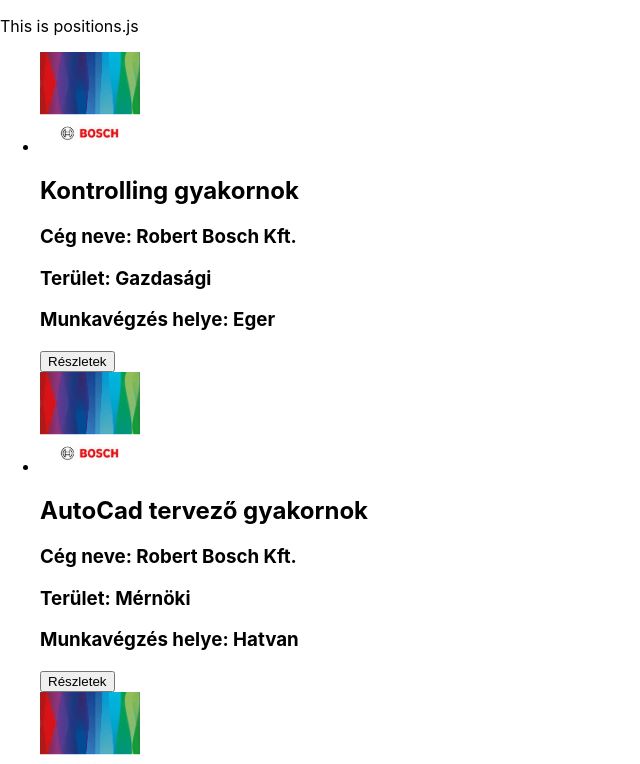
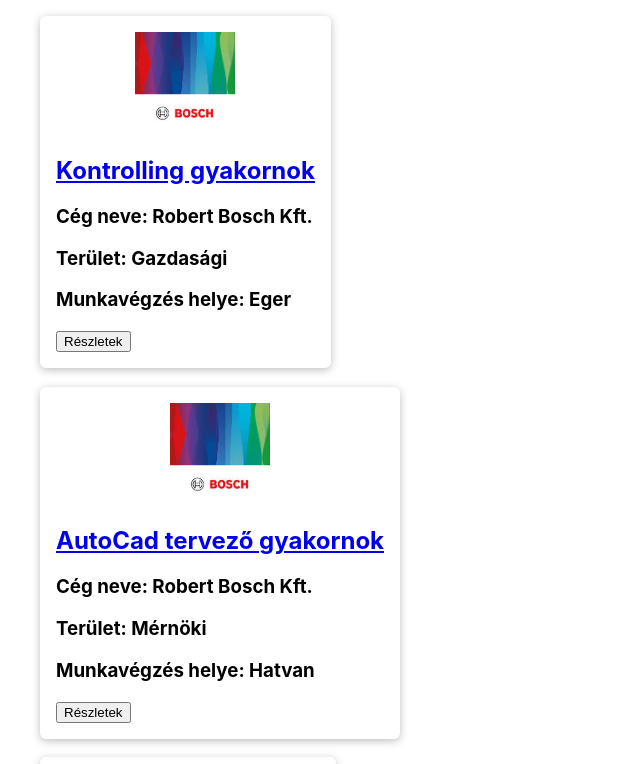
Before and after one commit to d6ri/ayhehl-thesis-2022, a React (Create React App) app: page / in a window 1280 px wide. Shown: the top 764 px of the page, without its empty margins (0-640 px from the left). Built offline with nearby package versions, Linux system fonts and the light colour scheme; the HTML template or start-up script is replaced by a standard one.

Commit message:
feat: creating Card component and styling PositionItems

```diff
--- /dev/null
+++ b/src/positions/components/PositionItem.css
@@ -0,0 +1,7 @@
+li {
+	list-style: none;
+}
+
+.positem__head {
+	text-align: center;
+}
--- a/src/positions/components/PositionItem.js
+++ b/src/positions/components/PositionItem.js
@@ -1,20 +1,27 @@
 import React, { useEffect, useState } from 'react';
+import { Link } from 'react-router-dom';
+
 import IndexImg from './UI/IndexImg.js';
+import Card from './UI/Card.js';
 import { WORKPLIST } from '../../testData/workplaces.js';
+import './PositionItem.css';
 
 const PositionItem = props => {
 	return (
 		<li>
-			<div>
+			<Card>
+				<div className="positem__head">
 					<IndexImg
 						src={`/images/${props.wid}.jpg`}
 						alt={props.wid}
 						widht="100px"
 						height="100px"
 					/>
+					<Link to={`/${props.wid}/${props.pid}`}>
 						<h2>{props.name}</h2>
+					</Link>
 				</div>
-			<div>
+				<div className="positem__info">
 					<h3>
 						Cég neve:
 						{WORKPLIST.map(wp => {
@@ -25,6 +32,7 @@
 					<h3>Munkavégzés helye: {props.location}</h3>
 					<button>Részletek</button>
 				</div>
+			</Card>
 		</li>
 	);
 };
--- /dev/null
+++ b/src/positions/components/UI/Card.css
@@ -0,0 +1,9 @@
+.card {
+	box-shadow: 0 2px 8px rgba(0, 0, 0, 0.26);
+	border-radius: 6px;
+	padding: 1rem;
+	overflow: hidden;
+	background: white;
+	width: fit-content;
+	margin-bottom: 1.5%;
+}
--- /dev/null
+++ b/src/positions/components/UI/Card.js
@@ -0,0 +1,13 @@
+import React from 'react';
+
+import './Card.css';
+
+const Card = props => {
+	return (
+		<div className={`card ${props.className}`} style={props.style}>
+			{props.children}
+		</div>
+	);
+};
+
+export default Card;
--- a/src/positions/components/UI/IndexImg.js
+++ b/src/positions/components/UI/IndexImg.js
@@ -6,7 +6,10 @@
 			<img
 				src={props.src}
 				alt={props.alt}
-				style={{ width: props.width, height: props.height }}
+				style={{
+					width: props.width,
+					height: props.height,
+				}}
 			/>
 		</div>
 	);
--- a/src/positions/pages/Positions.js
+++ b/src/positions/pages/Positions.js
@@ -6,7 +6,6 @@
 const Positions = () => {
 	return (
 		<div>
-			<p>This is positions.js</p>
 			<PositionsList positions={POSLIST} />
 		</div>
 	);
```
Lines whose indentation alone changed are shown as unchanged.
